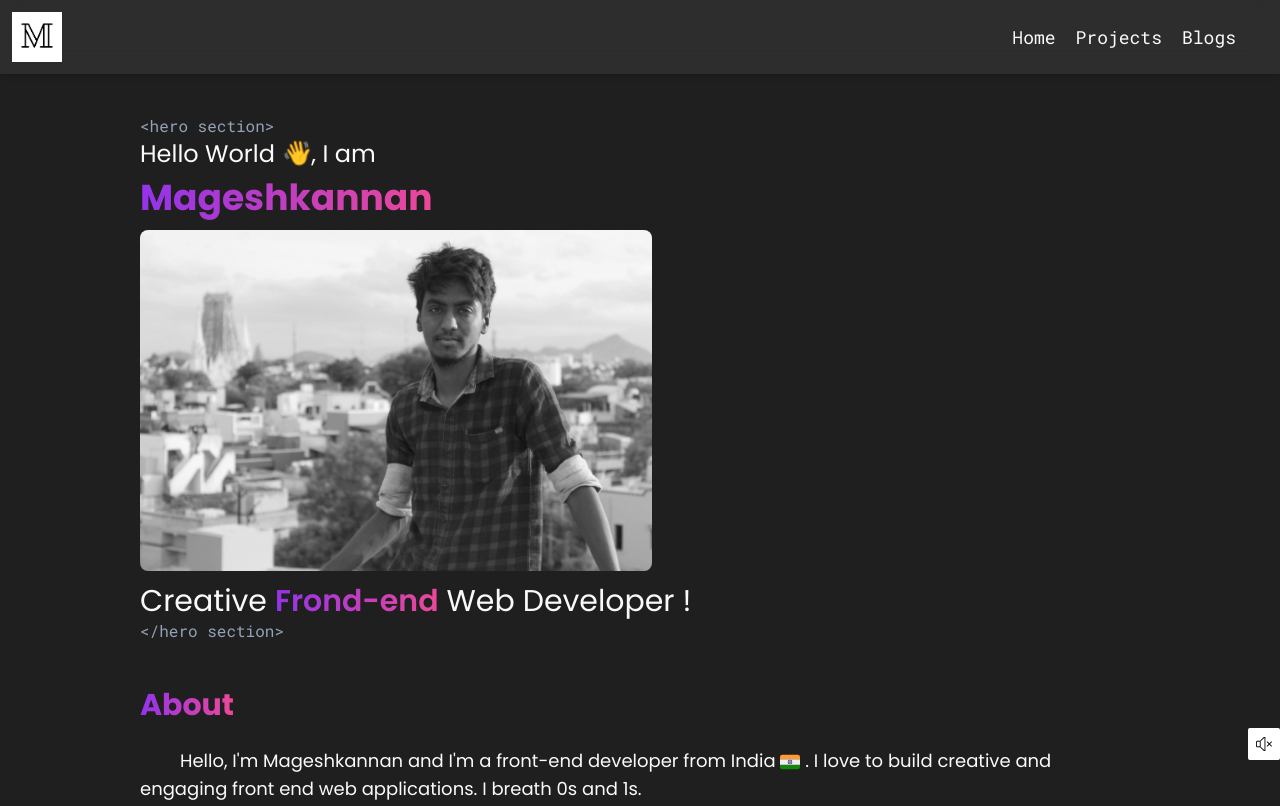
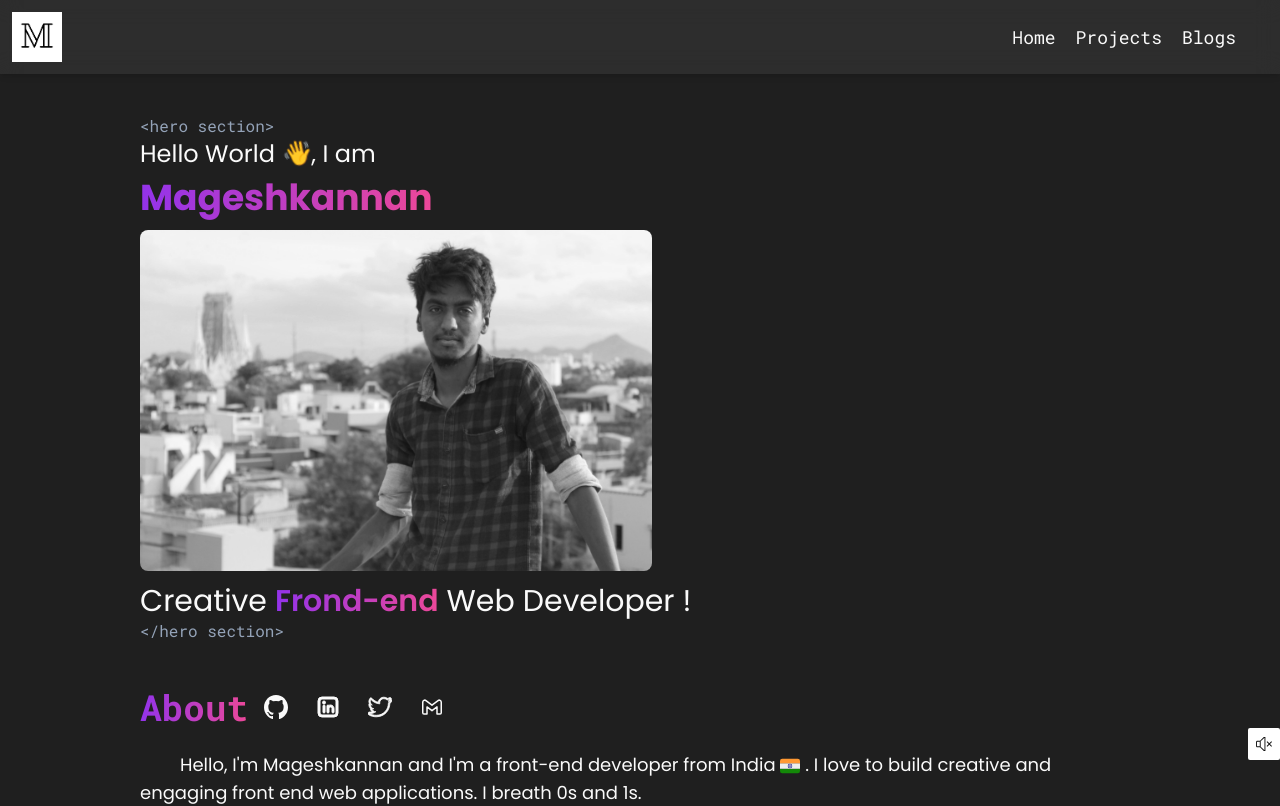
Before and after one commit to Magesh-sam/nextjs-portfolio, a Next.js app: page / in a window 1280 px wide. Shown: the top 806 px of the page. Built offline with nearby package versions, Linux system fonts and the light colour scheme.

Commit message:
add: social icons, resume remove:animations

```diff
--- a/app/globals.css
+++ b/app/globals.css
@@ -2,42 +2,10 @@
 @tailwind components;
 @tailwind utilities;
 
-@keyframes slide-down {
-  from {
-    opacity: 0;
-    transform: translateY(-100px);
-  }
-  to {
-    opacity: 1;
-    transform: translateY(0);
-  }
-}
-
-* {
-  scroll-behavior: smooth;
-}
-.slide-down {
-  animation: slide-down 500ms ease-in forwards;
-}
-.navlinkOne {
-  animation: slide-down 500ms ease-in forwards;
-  animation-delay: 100ms;
-}
-
-.navlinkTwo {
-  animation: slide-down 500ms ease-in forwards;
-  animation-delay: 200ms;
-}
-
-.navlinkThree {
-  animation: slide-down 500ms ease-in forwards;
-  animation-delay: 300ms;
-}
-
+html,
 body {
   background: #1f1f1f;
   color: #fafafa;
-  /* font-family: var(--font-poppins); */
 }
 
 .text-wrap-balanced {
@@ -60,6 +28,121 @@ body {
   width: 100%;
 }
 
-.htmltag {
-  font-family: var(--font-roboto-mono);
+.button {
+  -moz-appearance: none;
+  -webkit-appearance: none;
+  appearance: none;
+  border: none;
+  background: none;
+  color: #0f1923;
+  cursor: pointer;
+  position: relative;
+  padding: 8px;
+  margin-bottom: 20px;
+  text-transform: uppercase;
+  font-weight: bold;
+  font-size: 14px;
+  transition: all 0.15s ease;
 }
+
+.button::before,
+.button::after {
+  content: "";
+  display: block;
+  position: absolute;
+  right: 0;
+  left: 0;
+  height: calc(50% - 5px);
+  border: 1px solid #7d8082;
+  transition: all 0.15s ease;
+}
+
+.button::before {
+  top: 0;
+  border-bottom-width: 0;
+}
+
+.button::after {
+  bottom: 0;
+  border-top-width: 0;
+}
+
+.button:active,
+.button:focus {
+  outline: none;
+}
+
+.button:active::before,
+.button:active::after {
+  right: 3px;
+  left: 3px;
+}
+
+.button:active::before {
+  top: 3px;
+}
+
+.button:active::after {
+  bottom: 3px;
+}
+
+.button_lg {
+  position: relative;
+  display: block;
+  padding: 10px 20px;
+  color: #fff;
+  background-color: #0f1923;
+  overflow: hidden;
+  box-shadow: inset 0px 0px 0px 1px transparent;
+}
+
+.button_lg::before {
+  content: "";
+  display: block;
+  position: absolute;
+  top: 0;
+  left: 0;
+  width: 2px;
+  height: 2px;
+  background-color: #0f1923;
+}
+
+.button_lg::after {
+  content: "";
+  display: block;
+  position: absolute;
+  right: 0;
+  bottom: 0;
+  width: 4px;
+  height: 4px;
+  background-color: #0f1923;
+  transition: all 0.2s ease;
+}
+
+.button_sl {
+  display: block;
+  position: absolute;
+  top: 0;
+  bottom: -1px;
+  left: -8px;
+  width: 0;
+  background: linear-gradient(from left to right, #6b46c1, #d946ef);
+  transform: skew(-15deg);
+  transition: all 0.2s ease;
+}
+
+.button_text {
+  position: relative;
+}
+
+.button:hover {
+  color: #0f1923;
+}
+
+.button:hover .button_sl {
+  width: calc(100% + 15px);
+}
+
+.button:hover .button_lg::after {
+  background-color: #fff;
+}
--- a/components/AboutSection.tsx
+++ b/components/AboutSection.tsx
@@ -1,24 +1,23 @@
-"use client";
 import React from "react";
-import { motion } from "framer-motion";
-import { slideIn } from "@/lib/animations";
+
+import { roboto_mono } from "@/lib/fonts";
+import SocialIcons from "./SocialIcons";
+import Link from "next/link";
 
 function AboutSection() {
   return (
     <article className="mb-5 flex flex-col gap-y-3 px-3">
-      <h2 className=" w-max bg-gradient-to-r from-purple-600 to-pink-500 bg-clip-text text-3xl font-bold text-transparent">
-        About
-      </h2>
+      <div className="flex items-center gap-x-2">
+        <h2
+          className={` ${roboto_mono.className} w-max bg-gradient-to-r from-purple-600 to-pink-500 bg-clip-text text-4xl font-extrabold text-transparent`}
+        >
+          About
+        </h2>
+        <SocialIcons />
+      </div>
       {/* //* I&apos;m is equal to I'm */}
       <section className="mt-3 flex flex-col gap-y-5">
-        <motion.p
-          initial="hidden"
-          whileInView="visible"
-          variants={slideIn}
-          transition={{ duration: 0.5, delay: 1, ease: "easeIn" }}
-          viewport={{ once: true }}
-          className="  text-wrap-balanced text-tee  items-center break-words text-left indent-10 text-lg font-normal"
-        >
+        <p className="  text-wrap-balanced text-tee  items-center break-words text-left indent-10 text-lg font-normal">
           Hello, I&apos;m Mageshkannan and I&apos;m a front-end developer from
           India{" "}
           <span>
@@ -51,34 +50,27 @@ function AboutSection() {
           </span>{" "}
           I love to build creative and engaging front end web applications. I
           breath 0s and 1s.
-        </motion.p>
-        <motion.p
-          initial="hidden"
-          whileInView="visible"
-          variants={slideIn}
-          transition={{ duration: 0.5, delay: 1.3, ease: "easeIn" }}
-          viewport={{ once: true }}
-          className=" text-wrap-balanced  items-center break-words indent-10 text-lg font-normal"
-        >
+        </p>
+        <p className=" text-wrap-balanced  items-center break-words indent-10 text-lg font-normal">
           Besides coding, you&apos;ll catch me traveling around ✈️, soaking in
           the vibes of different places 🗺️, and diving into the world of food
           and culture. Speaking of which, Chicken Biryani🍗 is my ultimate love
           😋.
-        </motion.p>
-        <motion.p
-          initial="hidden"
-          whileInView="visible"
-          variants={slideIn}
-          transition={{ duration: 0.5, delay: 1.5, ease: "easeIn" }}
-          viewport={{ once: true }}
-          className=" text-wrap-balanced  items-center break-words indent-10 text-lg font-normal"
-        >
+        </p>
+        <p className=" text-wrap-balanced  items-center break-words indent-10 text-lg font-normal">
           Nature is my happy place 🌳, and I&apos;m all about that swim life 🏊.
           Oh, and wildlife photography?📸 Absolutely love it! Elephants🐘,
           Tigers🐯, Rhinos🦏, Crocs🐊, Whales🐳, Sea Turtles🐢, Hornbills,
           Owls🦉, Penguins🐧... you name it, I&apos;m smitten ❤️!
-        </motion.p>
+        </p>
       </section>
+      <Link
+        className="shadow-neo max-w-fit border-2 border-[#fafafa] px-3 py-2 transition duration-300 ease-in  hover:shadow-none"
+        href="https://www.canva.com/design/DAFpdYxWYME/8S-lldLZZmTrWfPzOTGpZg/view?utm_content=DAFpdYxWYME&utm_campaign=designshare&utm_medium=link&utm_source=publishsharelink"
+        target="_blank"
+      >
+        View Resume
+      </Link>
     </article>
   );
 }
--- /dev/null
+++ b/components/SocialIcons.tsx
@@ -0,0 +1,108 @@
+import Link from "next/link";
+import React from "react";
+
+const socialLinkData = [
+  {
+    name: "github",
+    url: "https://github.com/Magesh-sam",
+    children: (
+      <svg
+        xmlns="http://www.w3.org/2000/svg"
+        width={24}
+        height={24}
+        viewBox="0 0 20 20"
+      >
+        <title>{"github [#fafafa142]"}</title>
+        <path
+          fill="#fafafa"
+          className="group-hover:fill-pink-500"
+          fillRule="evenodd"
+          d="M10 0c5.523 0 10 4.59 10 10.253 0 4.529-2.862 8.371-6.833 9.728-.507.101-.687-.219-.687-.492 0-.338.012-1.442.012-2.814 0-.956-.32-1.58-.679-1.898 2.227-.254 4.567-1.121 4.567-5.059 0-1.12-.388-2.034-1.03-2.752.104-.259.447-1.302-.098-2.714 0 0-.838-.275-2.747 1.051A9.396 9.396 0 0 0 10 4.958a9.375 9.375 0 0 0-2.503.345C5.586 3.977 4.746 4.252 4.746 4.252c-.543 1.412-.2 2.455-.097 2.714-.639.718-1.03 1.632-1.03 2.752 0 3.928 2.335 4.808 4.556 5.067-.286.256-.545.708-.635 1.371-.57.262-2.018.715-2.91-.852 0 0-.529-.985-1.533-1.057 0 0-.975-.013-.068.623 0 0 .655.315 1.11 1.5 0 0 .587 1.83 3.369 1.21.005.857.014 1.665.014 1.909 0 .271-.184.588-.683.493C2.865 18.627 0 14.783 0 10.253 0 4.59 4.478 0 10 0"
+        />
+      </svg>
+    ),
+  },
+  {
+    name: "linkedin",
+    url: "https://www.linkedin.com/in/mageshkannan-annathurai/",
+    children: (
+      <svg
+        xmlns="http://www.w3.org/2000/svg"
+        width={24}
+        height={24}
+        fill="none"
+        stroke="#fafafa"
+        viewBox="0 0 24 24"
+        className="group-hover:stroke-pink-500"
+      >
+        <path
+          className="group-hover:fill-pink-500 "
+          fill="#fafafa"
+          fillRule="evenodd"
+          d="M6 2a4 4 0 0 0-4 4v12a4 4 0 0 0 4 4h12a4 4 0 0 0 4-4V6a4 4 0 0 0-4-4H6ZM4 6a2 2 0 0 1 2-2h12a2 2 0 0 1 2 2v12a2 2 0 0 1-2 2H6a2 2 0 0 1-2-2V6Zm5 5a1 1 0 1 0-2 0v6a1 1 0 1 0 2 0v-6Zm.5-3.5a1.5 1.5 0 1 1-3 0 1.5 1.5 0 0 1 3 0ZM12 10c.34 0 .64.17.82.428A3.51 3.51 0 0 1 14.5 10c2.16 0 3.5 1.926 3.5 3.571V17a1 1 0 1 1-2 0V13.57c0-.768-.66-1.571-1.5-1.571-.524 0-1.103.285-1.5.963V17a1 1 0 1 1-2 0V11a1 1 0 0 1 1-1Z"
+          clipRule="evenodd"
+        />
+      </svg>
+    ),
+  },
+  {
+    name: "twitter/x",
+    url: "https://twitter.com/Mageshkannan_A",
+    children: (
+      <svg
+        xmlns="http://www.w3.org/2000/svg"
+        width={24}
+        height={24}
+        fill="#fafafa"
+        stroke="#fafafa"
+        className="group-hover:fill-pink-500 group-hover:stroke-pink-500"
+        preserveAspectRatio="xMidYMid"
+        viewBox="0 0 31.812 26"
+      >
+        <path d="M20.877 2c1.642 0 3.505.652 4.549 1.738a11.639 11.639 0 0 0 3.624-1.352 5.615 5.615 0 0 1-2.51 3.083 11.668 11.668 0 0 0 3.28-.879 11.493 11.493 0 0 1-2.849 2.887c.01.238.016.478.016.718C26.987 15.562 21.445 24 10.939 24c-3.224 0-6.432-.867-8.957-2.449.446.054.901.08 1.361.08 2.676 0 5.139-.891 7.096-2.389-2.502-.043-4.612-1.656-5.336-3.869.347.064.707.1 1.075.1.518 0 1.025-.067 1.503-.196C5.068 14.768 3.1 12.514 3.1 9.813V9.74c.771.418 1.65.67 2.587.7-1.533-1.003-2.54-2.706-2.54-4.641 0-1.022.281-1.981.772-2.801 2.816 3.369 7.026 5.59 11.774 5.824a5.407 5.407 0 0 1-.15-1.269c0-3.08 2.178-5.553 5.334-5.553m8.943 2.59h.005M20.877 0c-3.844 0-6.817 2.753-7.263 6.552-3.189-.647-6.09-2.348-8.174-4.841a1.982 1.982 0 0 0-3.224.255A7.472 7.472 0 0 0 1.625 8.4a2.006 2.006 0 0 0-.512 1.34v.073c0 1.959.769 3.776 2.047 5.139-.073.342-.057.703.055 1.046a7.54 7.54 0 0 0 2.284 3.398 9.884 9.884 0 0 1-3.277.169 1.988 1.988 0 0 0-2.114 1.321c-.31.884.032 1.867.824 2.363C3.764 25.023 7.318 26 10.939 26c6.839 0 11.086-3.157 13.444-5.805 2.86-3.211 4.524-7.477 4.589-11.74a13.45 13.45 0 0 0 2.438-2.663c.251-.334.4-.751.4-1.202 0-.681-.337-1.282-.852-1.644a2.01 2.01 0 0 0-.655-2.113 1.982 1.982 0 0 0-2.247-.179 9.529 9.529 0 0 1-2.125.908C24.555.592 22.688 0 20.877 0Z" />
+      </svg>
+    ),
+  },
+  {
+    name: "gmail",
+    url: "mailto:mageshkannanam@gmail.com",
+    children: (
+      <svg
+        xmlns="http://www.w3.org/2000/svg"
+        width={24}
+        height={24}
+        fill="none"
+        viewBox="0 0 192 192"
+      >
+        <path
+          stroke="#fafafa"
+          className="group-hover:stroke-pink-500"
+          strokeLinejoin="round"
+          strokeWidth={12}
+          d="M22 57.265V142c0 5.523 4.477 10 10 10h24V95.056l40 30.278 40-30.278V152h24c5.523 0 10-4.477 10-10V57.265c0-13.233-15.15-20.746-25.684-12.736L96 81.265 47.684 44.53C37.15 36.519 22 44.032 22 57.265Z"
+        />
+      </svg>
+    ),
+  },
+];
+
+function SocialIcons() {
+  return (
+    <div className="  flex   items-center gap-x-3 ">
+      {socialLinkData.map(({ name, url, children }) => (
+        <Link
+          target="_blank"
+          key={name}
+          href={url}
+          aria-label={name}
+          title={name}
+          className="group block p-2 transition duration-300 ease-in-out hover:-translate-y-1 "
+        >
+          {children}
+        </Link>
+      ))}
+    </div>
+  );
+}
+
+export default SocialIcons;
--- a/components/Timeline.tsx
+++ b/components/Timeline.tsx
@@ -11,8 +11,8 @@ const TimelineItem = ({
 }) => {
   return (
     <div className="group mb-8 flex max-w-max items-center border-b-2 border-slate-700 pb-3 ">
-      <div className="flex h-6 w-6 items-center justify-center rounded-full border-2 border-gray-400 transition-all duration-300 ease-in group-hover:h-8 group-hover:w-8">
-        <div className="h-2 w-2 rounded-full bg-gray-400 transition-all duration-200 ease-in group-hover:bg-white"></div>
+      <div className="flex h-6 w-6 items-center justify-center rounded-full border-2 border-gray-400 transition-all duration-300 ease-in group-hover:h-8 group-hover:w-8 group-hover:border-purple-500">
+        <div className="h-2 w-2 rounded-full bg-gray-400 transition-all duration-200 ease-in group-hover:bg-pink-500 "></div>
       </div>
       <div className="ml-4 transition-all">
         <h3 className="text-2xl font-medium">{date}</h3>
@@ -25,7 +25,7 @@ const TimelineItem = ({
 
 const Timeline = () => {
   return (
-    <div className="flex flex-col gap-y-5">
+    <div className="flex flex-col gap-y-5 px-3">
       <TimelineItem
         date="Apr 2021 - Jul 2023"
         title="Senior Software Engineer"
--- a/package.json
+++ b/package.json
@@ -14,6 +14,7 @@
     "next": "14.0.3",
     "react": "^18",
     "react-dom": "^18",
+    "sharp": "^0.33.0",
     "tailwind-merge": "^2.1.0"
   },
   "devDependencies": {
--- a/tailwind.config.ts
+++ b/tailwind.config.ts
@@ -26,6 +26,9 @@ const config: Config = {
       transformOrigin: {
         wave: "70% 70%",
       },
+      boxShadow: {
+        neo: "4px 6px 0 0 #fafafa",
+      },
     },
   },
   plugins: [],
```
Also changed, not shown: app/layout.tsx (+6 -1 lines), app/projects/page.tsx (+1 -12 lines), components/HeroSection.tsx (+6 -34 lines), components/Skeleton.tsx (added, +15 -0 lines), lib/animations.ts (deleted, +0 -9 lines), 1 other file (tests, documents, lock files or other folders).
